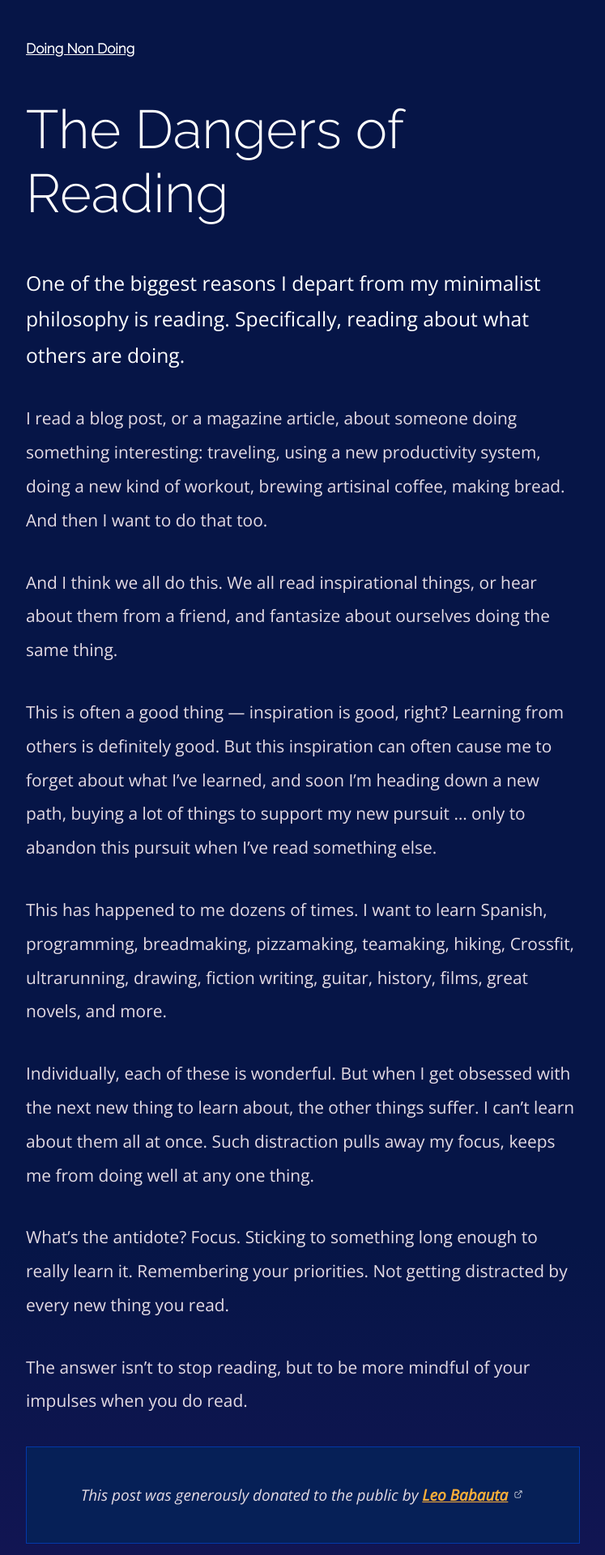
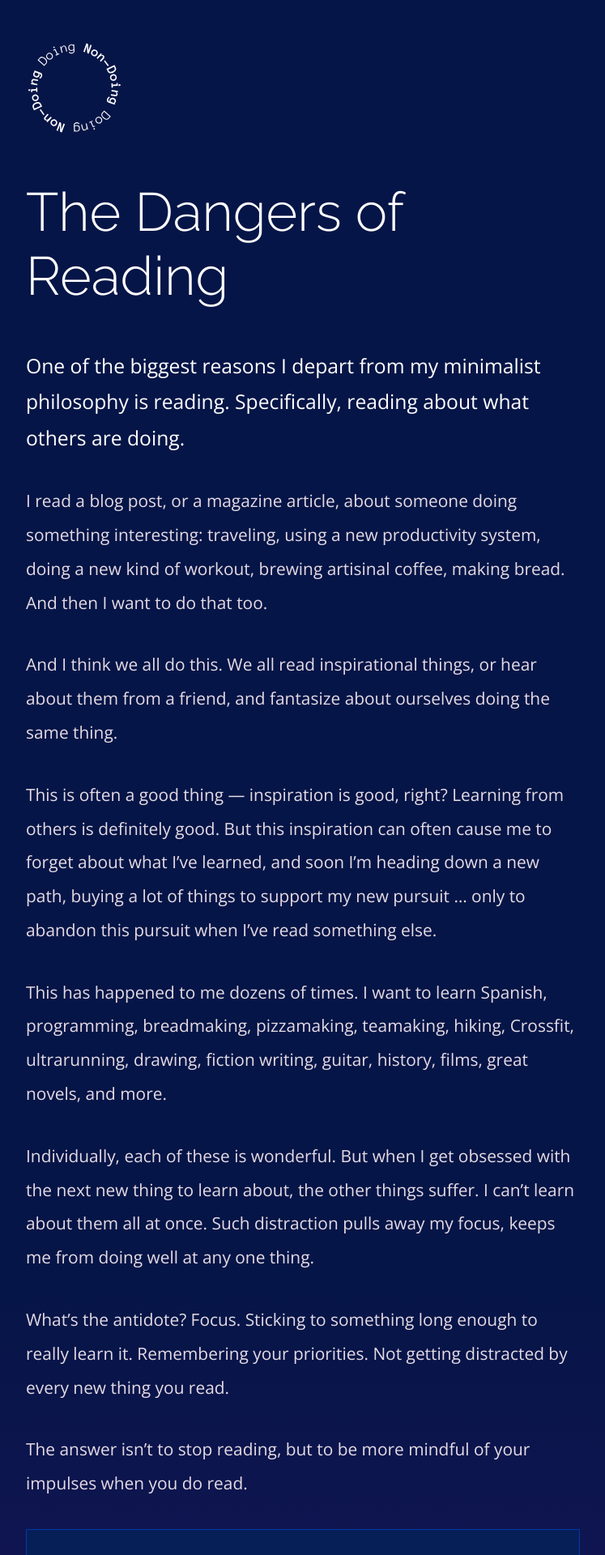
Before and after one commit to HenrikSimen/doing-non-doing, a Jekyll site: the page built from index.html, in a window 1280 px wide. Shown: the top 1920 px of the page at 81% size, without its empty margins (266-1013 px from the left). Built offline with Jekyll 4.4.1, drawn with Linux system fonts in a browser that asks for light colours.

Commit message:
new logo

```diff
--- a/_layouts/default.html
+++ b/_layouts/default.html
@@ -37,7 +37,7 @@
 <body>
   <main>
     <header>
-        <a href="{{site.baseurl}}/index"><h1>Doing Non Doing</h1></a>
+        <a href="{{site.baseurl}}/index"><img class="logo" src="{{site.baseurl}}/assets/img/logo.svg" alt="Doing Non Doing Logo" width="120"></a>
     </header>
     <section>
       <article>
--- a/assets/css/style.css
+++ b/assets/css/style.css
@@ -57,7 +57,13 @@ header {
   font-size: 0.9em;
 }
 
+header img {
+  transition: all 0.4s ease-in-out;
+}
 
+header img:hover {
+  transform: rotate(20deg);
+}
 
 /* Mobile Styles */
 
```
Also changed, not shown: assets/img/logo.svg (added).
